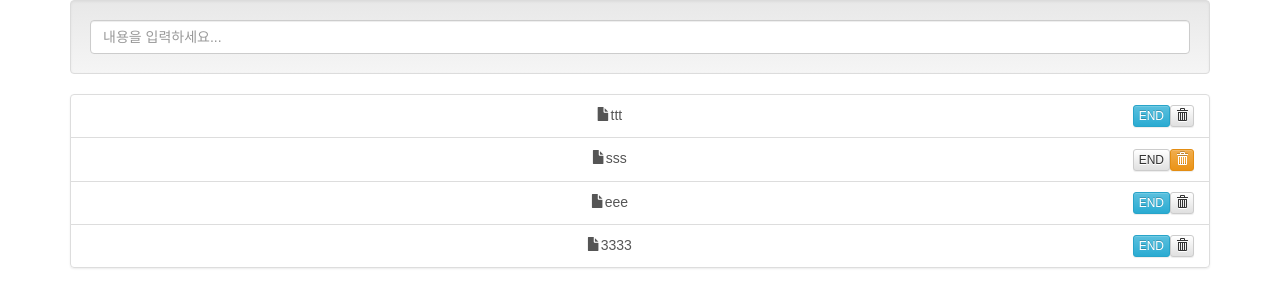
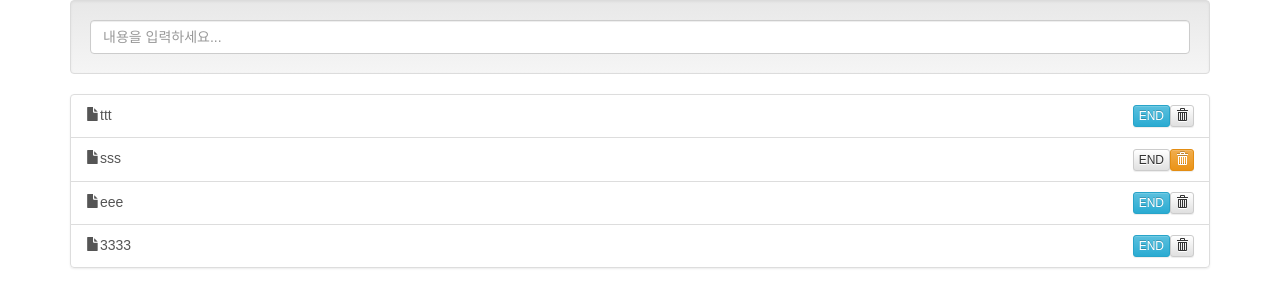
Before and after one commit to H-Betty/todo, a React (Create React App) app: page / in a window 1280 px wide. Shown: the top 308 px of the page. Built offline with nearby package versions, Linux system fonts and the light colour scheme.

Commit message:
left 정렬

```diff
--- a/public/index.html
+++ b/public/index.html
@@ -24,6 +24,7 @@
 
     <style>
         .blind{ display: none;}
+        .left{text-align: left;}
     </style>
 
   </head>
--- a/src/TodoInfo.js
+++ b/src/TodoInfo.js
@@ -9,7 +9,7 @@ export default class TodoInfo extends Component{
         }
 
         return(
-            <a href="#" className="list-group-item clearfix">
+            <a href="#" className="list-group-item clearfix left">
                 <span className="glyphicon glyphicon-file"></span>
                 <span onClick={this.props.onChangeState}>{this.props.todo.memo}</span>
                 <span className="pull-right">
```
